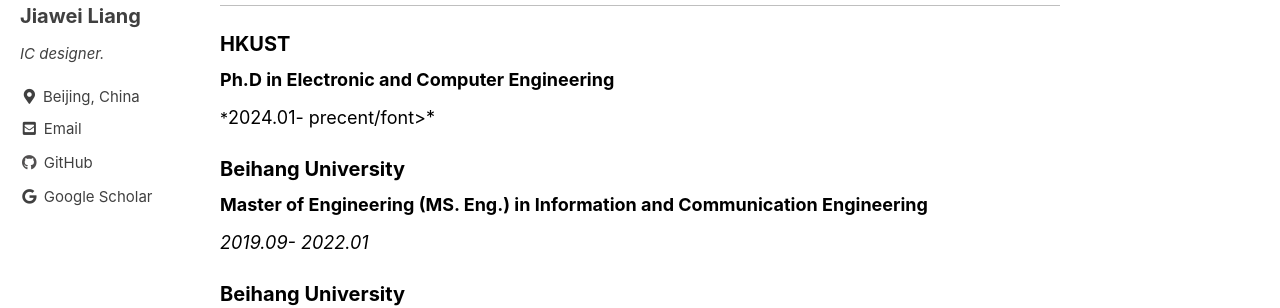
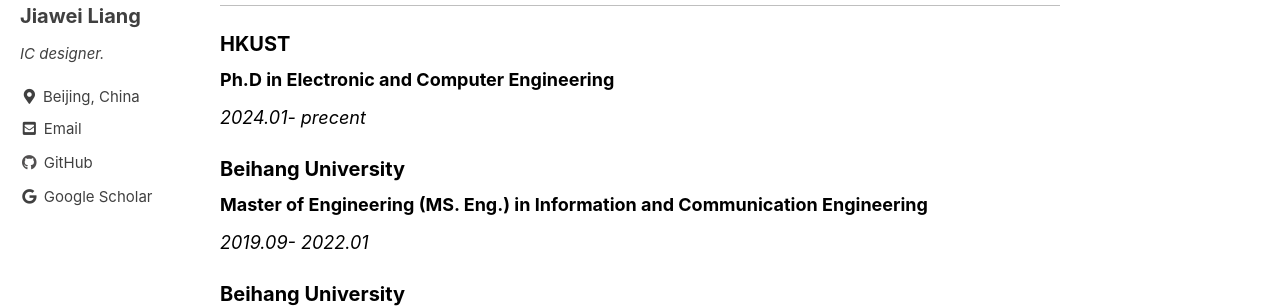
Before and after one commit to MasLiang/MasLiang.github.io, a Jekyll site: the page built from _pages/experience.md, in a window 1280 px wide and 900 px high, scrolled down 742 px. Shown: the part 246-554 px from the top of the window. Built offline with Jekyll 4.4.1, drawn with Linux system fonts in a browser that asks for light colours; cached includes are drawn as plain includes.

Commit message:
fix a little bug

```diff
--- a/_pages/experience.md
+++ b/_pages/experience.md
@@ -36,7 +36,7 @@
 
 **<font size=4>Ph.D in Electronic and Computer Engineering</font>**
 
-*<font size=4>2024.01- precent/font>*
+*<font size=4>2024.01- precent</font>*
 
 ###### Beihang University
 
```
